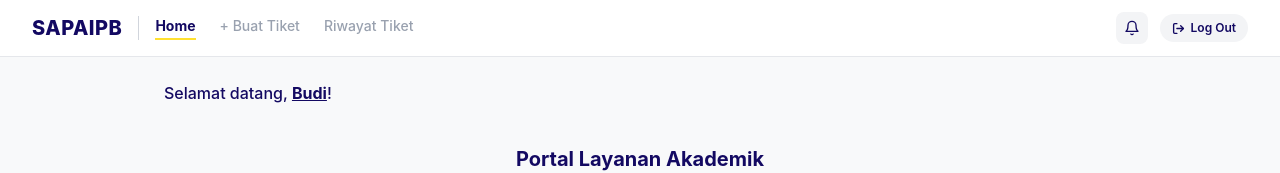
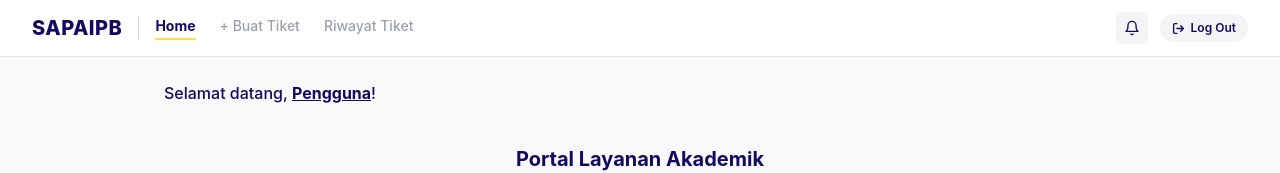
Before and after one commit to Indikhairan/project-ads-p2-kel4, a React app in the folder frontend/: page /dashboard in a window 1280 px wide. Shown: the top 173 px of the page. Built offline with nearby package versions, Linux system fonts and the light colour scheme; no server answers; the HTML template or start-up script is replaced by a standard one.

Commit message:
hubungin nama lengkap di welcome banner

```diff
--- a/frontend/src/components/WelcomeBannerSection.jsx
+++ b/frontend/src/components/WelcomeBannerSection.jsx
@@ -1,8 +1,7 @@
 import React from "react";
 
 export const WelcomeBannerSection = () => {
-  // Nanti diganti dengan data dari backend/auth
-  const namaUser = "Budi";
+  const namaUser = localStorage.getItem("nama_lengkap") || "Pengguna";
 
   return (
     <section className="w-full mt-2">
--- a/frontend/src/pages/login.jsx
+++ b/frontend/src/pages/login.jsx
@@ -44,6 +44,7 @@ export const LoginPage = () => {
       if (response.ok) {
         localStorage.setItem("sapa_ipb_token", data.access_token);
         localStorage.setItem("sapa_ipb_role", data.role);
+        localStorage.setItem("nama_lengkap", data.nama_lengkap);
 
         if (data.role === "admin") {
           navigate("/admin/dashboard");
```
